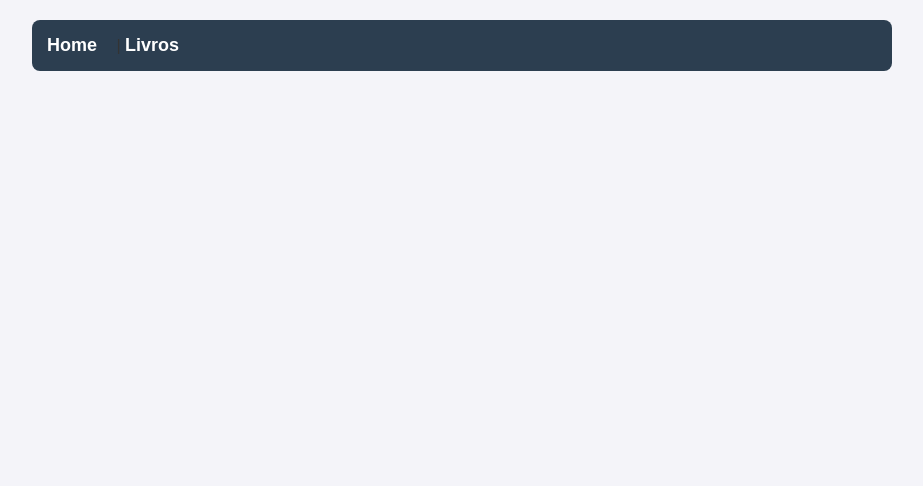
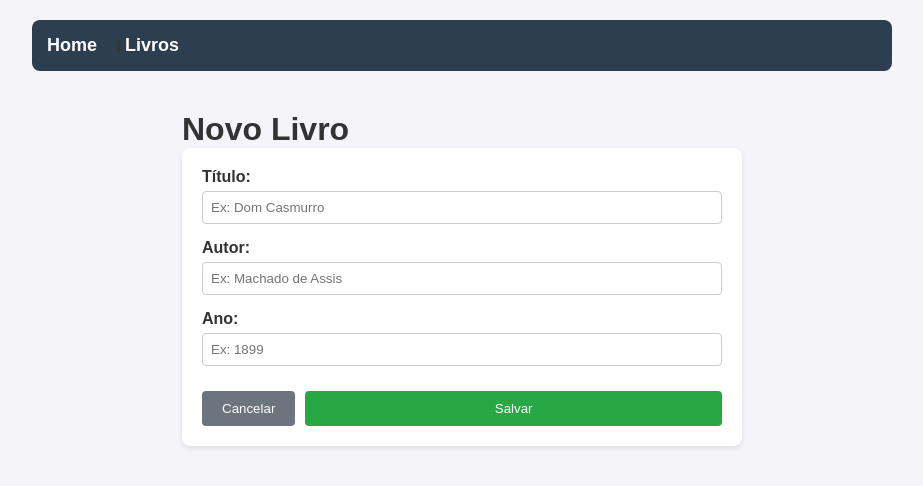
Before and after one commit to 07leonam/bibliotecaapi, a Vue app in the folder frontend/: page /livros/novo in a window 1280 px wide. Before the commit this address had no page. Shown: the top 486 px of the page, without its empty margins (178-1101 px from the left). Built offline with nearby package versions, Linux system fonts and the light colour scheme.

Commit message:
Funcionalidade de Cadastro e Listagem de Livros concluída

```diff
--- a/frontend/src/router/index.js
+++ b/frontend/src/router/index.js
@@ -1,16 +1,15 @@
 import { createRouter, createWebHistory } from 'vue-router'
-// Importamos a HomeView (que vamos criar no próximo passo)
 import HomeView from '../views/HomeView.vue'
+import LivrosView from '../views/LivrosView.vue'
+import LivroCadastroView from '../views/LivroCadastroView.vue'
 
 const router = createRouter({
   history: createWebHistory(import.meta.env.BASE_URL),
   routes: [
-    {
-      path: '/',
-      name: 'home',
-      component: HomeView
-    }
-    // A rota de /livros vamos adicionar depois de criar a tela de livros
+    { path: '/', name: 'home', component: HomeView },
+    { path: '/livros', name: 'livros', component: LivrosView },
+
+    { path: '/livros/novo', name: 'livro-novo', component: LivroCadastroView }
   ]
 })
 
--- /dev/null
+++ b/frontend/src/stores/livros.js
@@ -0,0 +1,51 @@
+import { defineStore } from 'pinia';
+import api from '../services/api';
+
+export const useLivroStore = defineStore('livro', {
+  // State: Onde os dados ficam guardados
+  state: () => ({
+    livros: []
+  }),
+
+  // Actions: As funções que chamam o Back-end
+  actions: {
+    // 1. Buscar todos os livros (GET)
+    async buscarLivros() {
+      try {
+        const response = await api.get('/livros');
+        this.livros = response.data;
+      } catch (error) {
+        console.error("Erro ao buscar livros:", error);
+        // Não vamos alertar erro aqui para não irritar o usuário se a lista estiver vazia
+      }
+    },
+
+    // 2. Cadastrar novo livro (POST)
+    async cadastrarLivro(novoLivro) {
+      try {
+        await api.post('/livros', novoLivro);
+        await this.buscarLivros(); // Atualiza a lista na hora
+        alert("Livro cadastrado com sucesso!");
+      } catch (error) {
+        console.error("Erro ao cadastrar:", error);
+        alert("Erro ao cadastrar livro.");
+      }
+    },
+
+    // 3. Excluir livro (DELETE)
+    async excluirLivro(id) {
+        // Pergunta antes de apagar
+        if(!confirm("Tem certeza que deseja excluir este livro?")) return;
+
+        try {
+            await api.delete(`/livros/${id}`);
+            // Remove da lista visualmente
+            this.livros = this.livros.filter(livro => livro.id !== id);
+            alert("Livro excluído!");
+        } catch (error) {
+            console.error("Erro ao excluir:", error);
+            alert("Erro ao excluir livro.");
+        }
+    }
+  }
+});
--- /dev/null
+++ b/frontend/src/views/LivroCadastroView.vue
@@ -0,0 +1,60 @@
+<template>
+  <div class="page-container">
+    <h1>Novo Livro</h1>
+
+    <form @submit.prevent="salvarLivro" class="form-cadastro">
+      <div class="form-group">
+        <label>Título:</label>
+        <input v-model="livro.titulo" type="text" required placeholder="Ex: Dom Casmurro" />
+      </div>
+
+      <div class="form-group">
+        <label>Autor:</label>
+        <input v-model="livro.autor" type="text" required placeholder="Ex: Machado de Assis" />
+      </div>
+
+      <div class="form-group">
+        <label>Ano:</label>
+        <input v-model="livro.ano" type="number" required placeholder="Ex: 1899" />
+      </div>
+
+      <div class="actions">
+        <button type="button" @click="$router.push('/livros')" class="btn-cancelar">Cancelar</button>
+        <button type="submit" class="btn-salvar">Salvar</button>
+      </div>
+    </form>
+  </div>
+</template>
+
+<script setup>
+import { reactive } from 'vue';
+import { useLivroStore } from '../stores/livros';
+import { useRouter } from 'vue-router';
+
+const store = useLivroStore();
+const router = useRouter();
+
+const livro = reactive({
+  titulo: '',
+  autor: '',
+  ano: ''
+});
+
+async function salvarLivro() {
+  await store.cadastrarLivro(livro);
+
+  router.push('/livros');
+}
+</script>
+
+<style scoped>
+.page-container { padding: 20px; max-width: 600px; margin: 0 auto; }
+.form-cadastro { display: flex; flex-direction: column; gap: 15px; background: #fff; padding: 20px; border-radius: 8px; box-shadow: 0 2px 5px rgba(0,0,0,0.1); }
+.form-group { display: flex; flex-direction: column; }
+label { font-weight: bold; margin-bottom: 5px; }
+input { padding: 8px; border: 1px solid #ccc; border-radius: 4px; }
+
+.actions { display: flex; gap: 10px; margin-top: 10px; }
+.btn-salvar { background-color: #28a745; color: white; padding: 10px 20px; border: none; border-radius: 4px; cursor: pointer; flex: 1; }
+.btn-cancelar { background-color: #6c757d; color: white; padding: 10px 20px; border: none; border-radius: 4px; cursor: pointer; }
+</style>
--- /dev/null
+++ b/frontend/src/views/LivrosView.vue
@@ -0,0 +1,61 @@
+<template>
+  <div class="page-container">
+    <div class="header">
+      <h1>📚 Gerenciar Livros</h1>
+      <button @click="$router.push('/livros/novo')" class="btn-add">Adicionar Novo</button>
+    </div>
+
+    <p v-if="store.livros.length === 0">Nenhum livro encontrado ou carregando...</p>
+
+    <table v-else>
+      <thead>
+        <tr>
+          <th>ID</th>
+          <th>Título</th>
+          <th>Autor</th>
+          <th>Ano</th>
+          <th>Status</th>
+          <th>Ações</th>
+        </tr>
+      </thead>
+      <tbody>
+        <tr v-for="livro in store.livros" :key="livro.id">
+          <td>{{ livro.id }}</td>
+          <td>{{ livro.titulo }}</td>
+          <td>{{ livro.autor }}</td>
+          <td>{{ livro.ano }}</td>
+          <td>
+            <span :class="livro.disponivel ? 'tag-verde' : 'tag-vermelha'">
+              {{ livro.disponivel ? 'Disponível' : 'Emprestado' }}
+            </span>
+          </td>
+          <td>
+            <button @click="store.excluirLivro(livro.id)" class="btn-delete">Excluir</button>
+          </td>
+        </tr>
+      </tbody>
+    </table>
+  </div>
+</template>
+
+<script setup>
+import { onMounted } from 'vue';
+import { useLivroStore } from '../stores/livros.js';
+
+const store = useLivroStore();
+
+onMounted(() => {
+  store.buscarLivros();
+});
+</script>
+
+<style scoped>
+.page-container { padding: 20px; }
+.header { display: flex; justify-content: space-between; align-items: center; margin-bottom: 20px; }
+table { width: 100%; border-collapse: collapse; margin-top: 10px; }
+th, td { border: 1px solid #ddd; padding: 10px; text-align: left; }
+th { background-color: #f4f4f4; }
+.btn-delete { background-color: #dc3545; color: white; border: none; padding: 5px 10px; cursor: pointer; border-radius: 4px; }
+.tag-verde { color: green; font-weight: bold; background: #e8f5e9; padding: 2px 8px; border-radius: 10px; }
+.tag-vermelha { color: red; font-weight: bold; background: #ffebee; padding: 2px 8px; border-radius: 10px; }
+</style>
```
